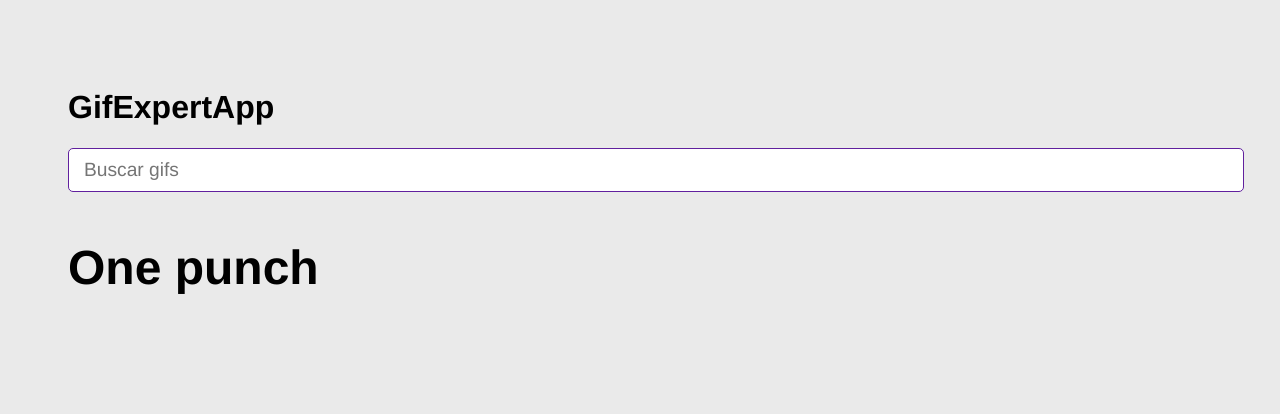
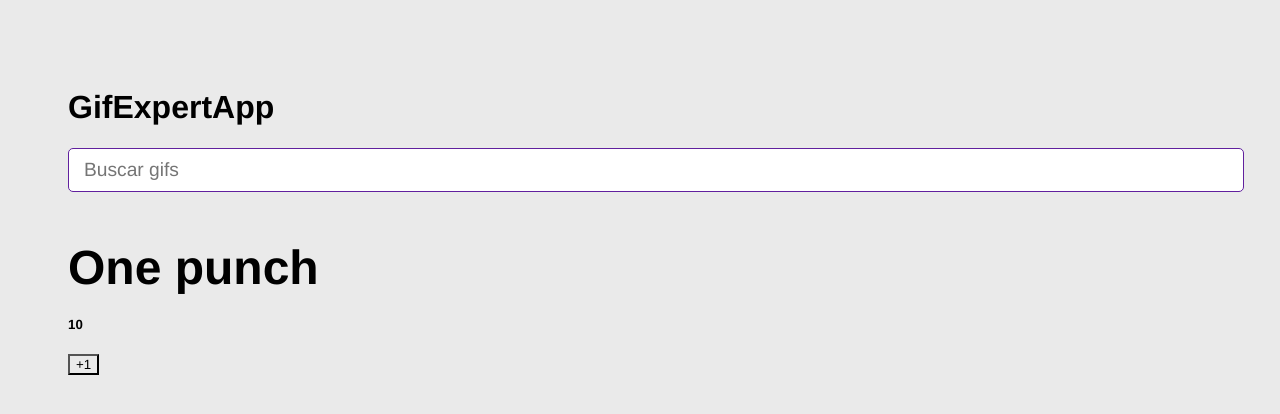
Before and after one commit to epassano/04-gif-expert-app, a React (Vite) app: page / in a window 1280 px wide. Shown: the top 414 px of the page. Built offline with nearby package versions, Linux system fonts and the light colour scheme; no server answers.

Commit message:
84. useEffect

```diff
--- a/src/components/GifGrid.jsx
+++ b/src/components/GifGrid.jsx
@@ -1,12 +1,21 @@
+import { useState,useEffect } from "react";
 import { getGifs } from "../helpers/getGifs";
 
 export const GifGrid = ({ category}) => {
 
-    getGifs(category);
+    const [counter, setCounter] = useState(10);
+
+    useEffect(()=>{
+       getGifs(category);
+    },[]);
+
+
 
   return (
     <>
         <h3>{category}</h3>
+        <h5>{counter}</h5>
+        <button onClick={()=>setCounter(counter + 1)}>+1</button>
     </>
   )
 }
--- a/src/helpers/getGifs.js
+++ b/src/helpers/getGifs.js
@@ -1,6 +1,6 @@
 export const getGifs=async(category)=>{
 
-    const url=`https://api.giphy.com/v1/gifs/trending?api_key=KLChVo98QDXQw5jX0T9K2cz9XNAVjmnr&q=${ category}&limit=20`
+    const url=`https://api.giphy.com/v1/gifs/trending?api_key=KLChVo98QDXQw5jX0T9K2cz9XNAVjmnr&q=${ category}&limit=10`
 
     const resp= await fetch( url );
 
```
